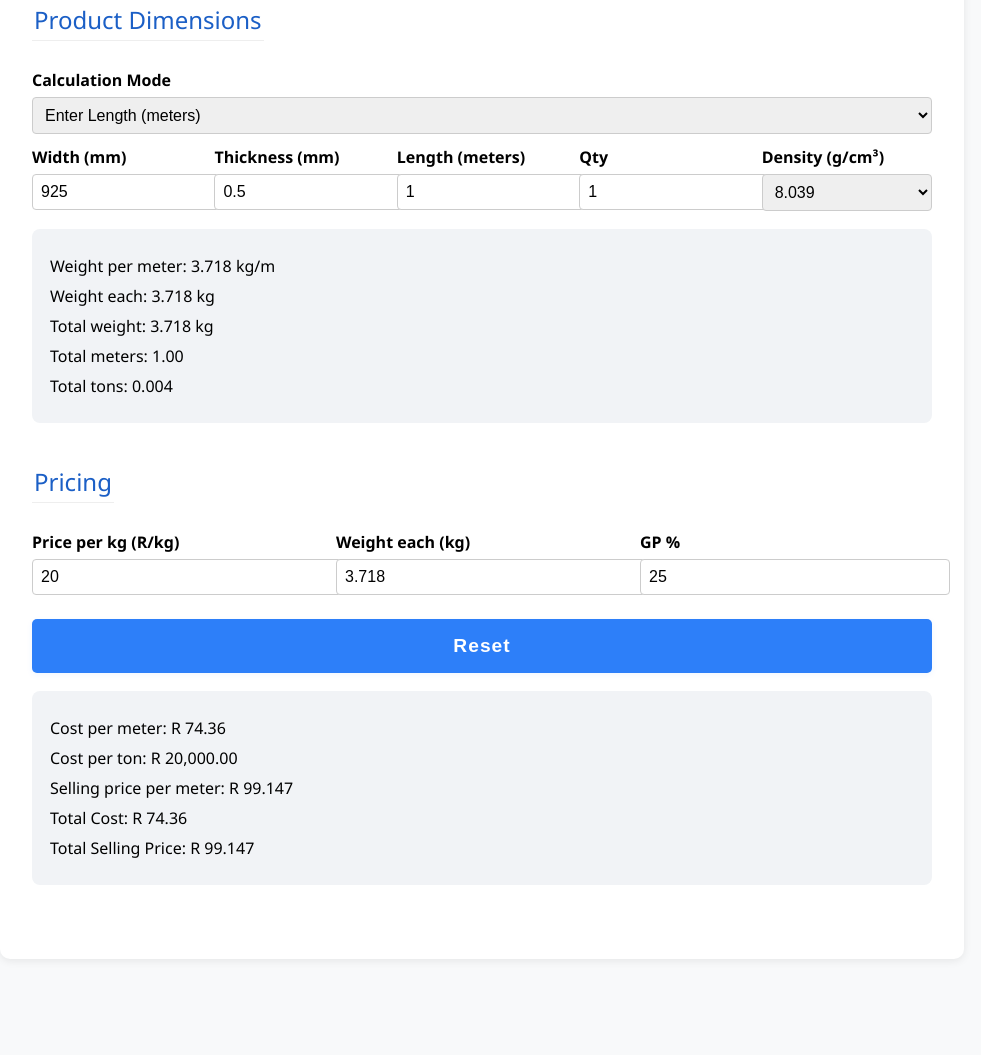
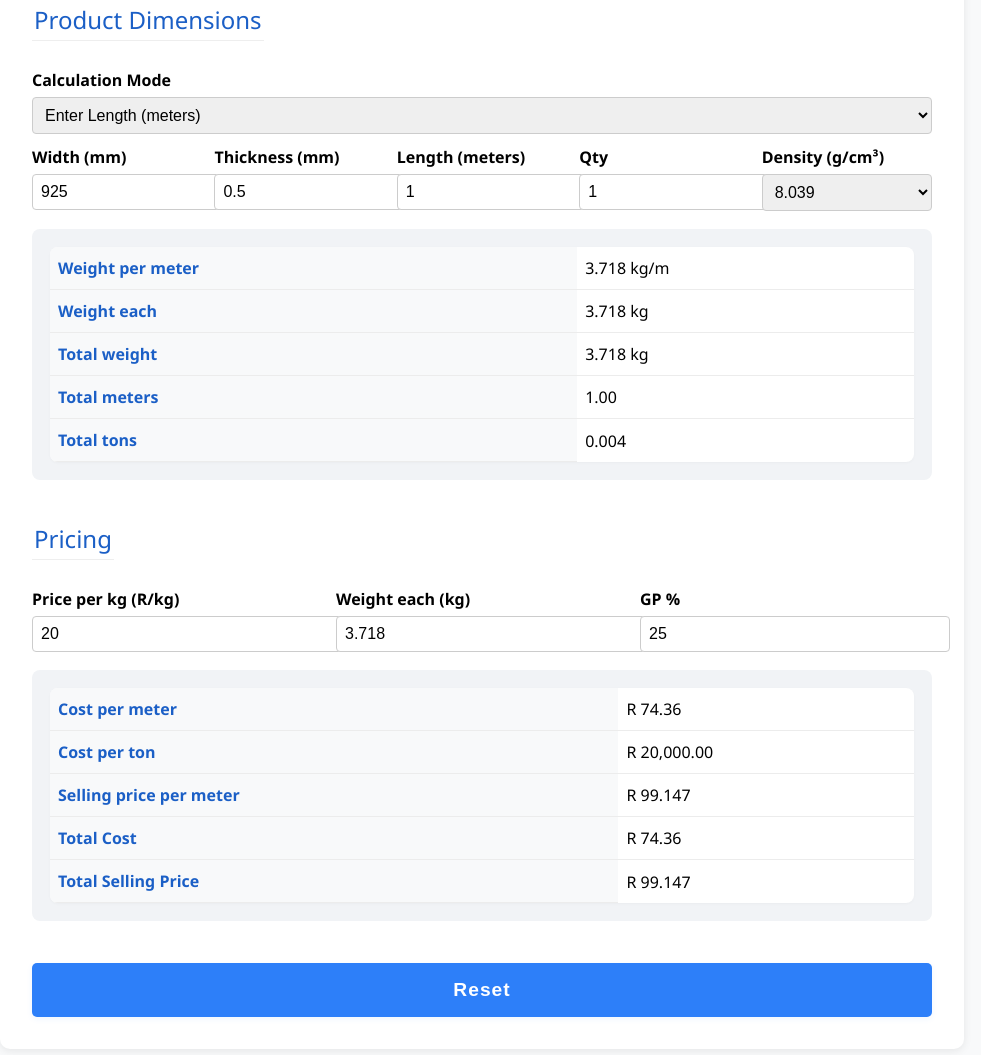
Before and after one commit to Stephan81Smit/FS-Calculators, a plain HTML site: page index.html in a window 1280 px wide. Shown: the part 143-1198 px from the top of the page, without its empty margins (158-1139 px from the left). Before the commit the page ends 1142 px from the top, so only its background shows below. Drawn offline with Linux system fonts and the light colour scheme.

Commit message:
Update index.html

```diff
--- a/index.html
+++ b/index.html
@@ -42,10 +42,31 @@
     @media (max-width: 600px) {
       .row, .button-row { flex-direction: column; gap: 0; }
       .col { min-width: 100%; margin-bottom: 8px; }
+      .results-table th, .results-table td { font-size: 1em; }
     }
     .results { background: #f1f3f6; border-radius: 8px; margin-top: 18px; padding: 18px; }
-    .result-item { margin: 8px 0; }
-    .result-label { font-weight: 500; }
+    .results-table {
+      width: 100%;
+      border-collapse: collapse;
+      margin: 0 auto;
+      background: #fff;
+      border-radius: 8px;
+      overflow: hidden;
+      box-shadow: 0 1px 3px rgba(0,0,0,0.03);
+    }
+    .results-table th, .results-table td {
+      padding: 10px 8px;
+      text-align: left;
+      border-bottom: 1px solid #ececec;
+    }
+    .results-table th {
+      background: #f8f9fa;
+      font-weight: 600;
+      color: #1b5fc6;
+    }
+    .results-table tr:last-child td {
+      border-bottom: none;
+    }
     button {
       display: block; background: #2d7ff9; color: #fff; border: none;
       padding: 16px 0; border-radius: 5px; font-size: 1.2em;
@@ -105,11 +126,30 @@
           </div>
         </div>
         <div class="results" id="weightResults" style="display:none;" aria-live="polite">
-          <div class="result-item"><span class="result-label">Weight per meter:</span> <span id="kgPerM"></span></div>
-          <div class="result-item"><span class="result-label">Weight each:</span> <span id="weightEachKg"></span></div>
-          <div class="result-item"><span class="result-label">Total weight:</span> <span id="totalWeight"></span></div>
-          <div class="result-item"><span class="result-label">Total meters:</span> <span id="totalMeters"></span></div>
-          <div class="result-item"><span class="result-label">Total tons:</span> <span id="totalTons"></span></div>
+          <table class="results-table">
+            <tbody>
+              <tr>
+                <th>Weight per meter</th>
+                <td id="kgPerM"></td>
+              </tr>
+              <tr>
+                <th>Weight each</th>
+                <td id="weightEachKg"></td>
+              </tr>
+              <tr>
+                <th>Total weight</th>
+                <td id="totalWeight"></td>
+              </tr>
+              <tr>
+                <th>Total meters</th>
+                <td id="totalMeters"></td>
+              </tr>
+              <tr>
+                <th>Total tons</th>
+                <td id="totalTons"></td>
+              </tr>
+            </tbody>
+          </table>
         </div>
         <div class="error" id="weightError"></div>
       </fieldset>
@@ -130,18 +170,37 @@
             <input type="number" id="markup" value="25" min="0" max="99.99" step="0.1" />
           </div>
         </div>
-        <div class="button-row">
-          <button type="reset" id="resetBtn">Reset</button>
-        </div>
         <div class="results" id="costResults" style="display:none;" aria-live="polite">
-          <div class="result-item"><span class="result-label">Cost per meter:</span> <span id="costPerM"></span></div>
-          <div class="result-item"><span class="result-label">Cost per ton:</span> <span id="costPerTon"></span></div>
-          <div class="result-item"><span class="result-label">Selling price per meter:</span> <span id="sellingPerM"></span></div>
-          <div class="result-item"><span class="result-label">Total Cost:</span> <span id="totalCost"></span></div>
-          <div class="result-item"><span class="result-label">Total Selling Price:</span> <span id="totalSelling"></span></div>
+          <table class="results-table">
+            <tbody>
+              <tr>
+                <th>Cost per meter</th>
+                <td id="costPerM"></td>
+              </tr>
+              <tr>
+                <th>Cost per ton</th>
+                <td id="costPerTon"></td>
+              </tr>
+              <tr>
+                <th>Selling price per meter</th>
+                <td id="sellingPerM"></td>
+              </tr>
+              <tr>
+                <th>Total Cost</th>
+                <td id="totalCost"></td>
+              </tr>
+              <tr>
+                <th>Total Selling Price</th>
+                <td id="totalSelling"></td>
+              </tr>
+            </tbody>
+          </table>
         </div>
         <div class="error" id="costError"></div>
       </fieldset>
+
+      <!-- Reset button now at the very bottom of the form -->
+      <button type="reset" id="resetBtn">Reset</button>
     </form>
   </div>
 
```
